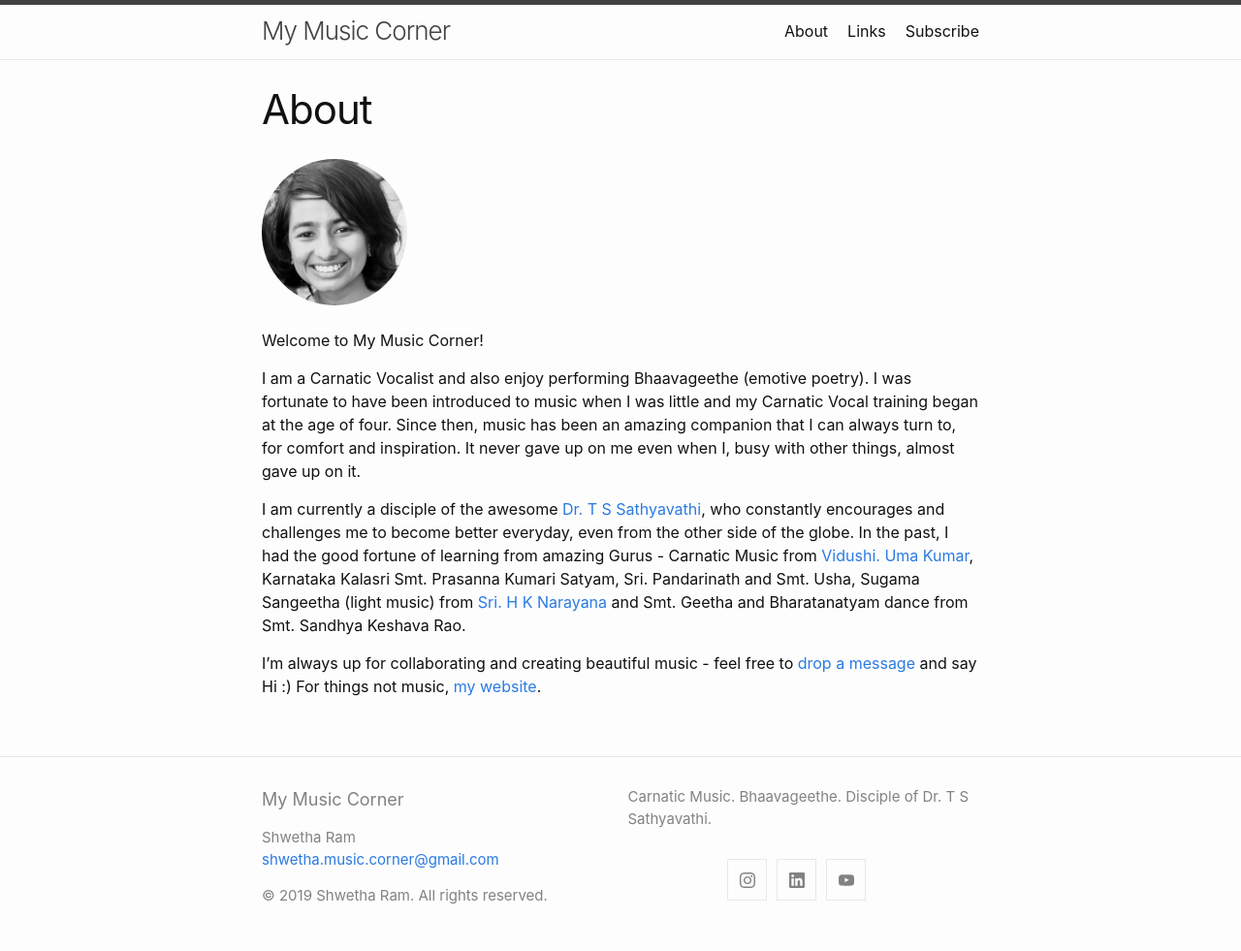
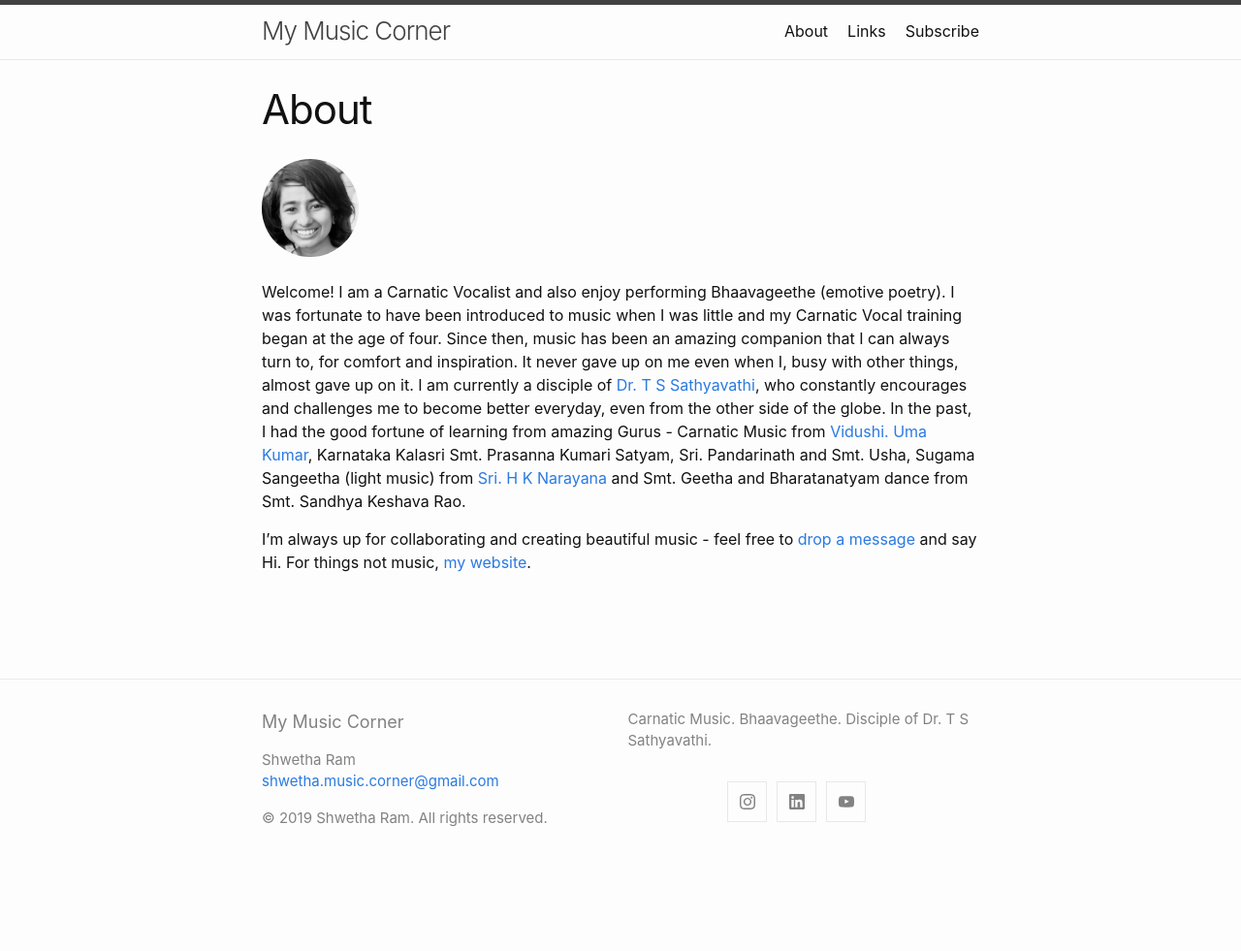
Before and after one commit to shwetharam0407/music-corner, a Jekyll site: the page built from about.md, in a window 1280 px wide. Shown: the whole page at 97% size. Built offline with Jekyll 4.4.1, drawn with Linux system fonts in a browser that asks for light colours; after the commit the page ends 900 px from its top, so only the background shows below that.

Commit message:
redesigned page layouts. Modified about to accomodate this.

```diff
--- a/about.md
+++ b/about.md
@@ -4,14 +4,10 @@ title: About
 permalink: /about/
 ---
 <html>
-<img src="../data/img/profile_pic.PNG" width="150px" style="border-radius: 50%;" />
+<img src="../data/img/profile_pic.PNG" width="100px" style="border-radius: 50%;" />
 </html>
 
 <br>
-Welcome to My Music Corner!
+Welcome! I am a Carnatic Vocalist and also enjoy performing Bhaavageethe (emotive poetry). I was fortunate to have been introduced to music when I was little and my Carnatic Vocal training began at the age of four. Since then, music has been an amazing companion that I can always turn to, for comfort and inspiration. It never gave up on me even when I, busy with other things, almost gave up on it. I am currently a disciple of  [Dr. T S Sathyavathi](https://www.tssathyavathi.com), who constantly encourages and challenges me to become better everyday, even from the other side of the globe. In the past, I had the good fortune of learning from amazing Gurus - Carnatic Music from [Vidushi. Uma Kumar](https://musicearn.in/me/umakumar), Karnataka Kalasri Smt. Prasanna Kumari Satyam, Sri. Pandarinath and Smt. Usha, Sugama Sangeetha (light music) from [Sri. H K Narayana](https://en.wikipedia.org/wiki/H._K._Narayana) and Smt. Geetha and Bharatanatyam dance from Smt. Sandhya Keshava Rao.
 
-I am a Carnatic Vocalist and also enjoy performing Bhaavageethe (emotive poetry). I was fortunate to have been introduced to music when I was little and my Carnatic Vocal training began at the age of four. Since then, music has been an amazing companion that I can always turn to, for comfort and inspiration. It never gave up on me even when I, busy with other things, almost gave up on it.
-
-I am currently a disciple of the awesome [Dr. T S Sathyavathi](https://www.tssathyavathi.com), who constantly encourages and challenges me to become better everyday, even from the other side of the globe. In the past, I had the good fortune of learning from amazing Gurus - Carnatic Music from [Vidushi. Uma Kumar](https://musicearn.in/me/umakumar), Karnataka Kalasri Smt. Prasanna Kumari Satyam, Sri. Pandarinath and Smt. Usha, Sugama Sangeetha (light music) from [Sri. H K Narayana](https://en.wikipedia.org/wiki/H._K._Narayana) and Smt. Geetha and Bharatanatyam dance from Smt. Sandhya Keshava Rao.
-
-I'm always up for collaborating and creating beautiful music - feel free to [drop a message](mailto:shwetha.music.corner@gmail.com) and say Hi :) For things not music, [my website]( https://shwetharam0407.github.io).
+I'm always up for collaborating and creating beautiful music - feel free to [drop a message](mailto:shwetha.music.corner@gmail.com) and say Hi. For things not music, [my website]( https://shwetharam0407.github.io).
```
Also changed, not shown: subscribe.md (+1 -1 lines).
